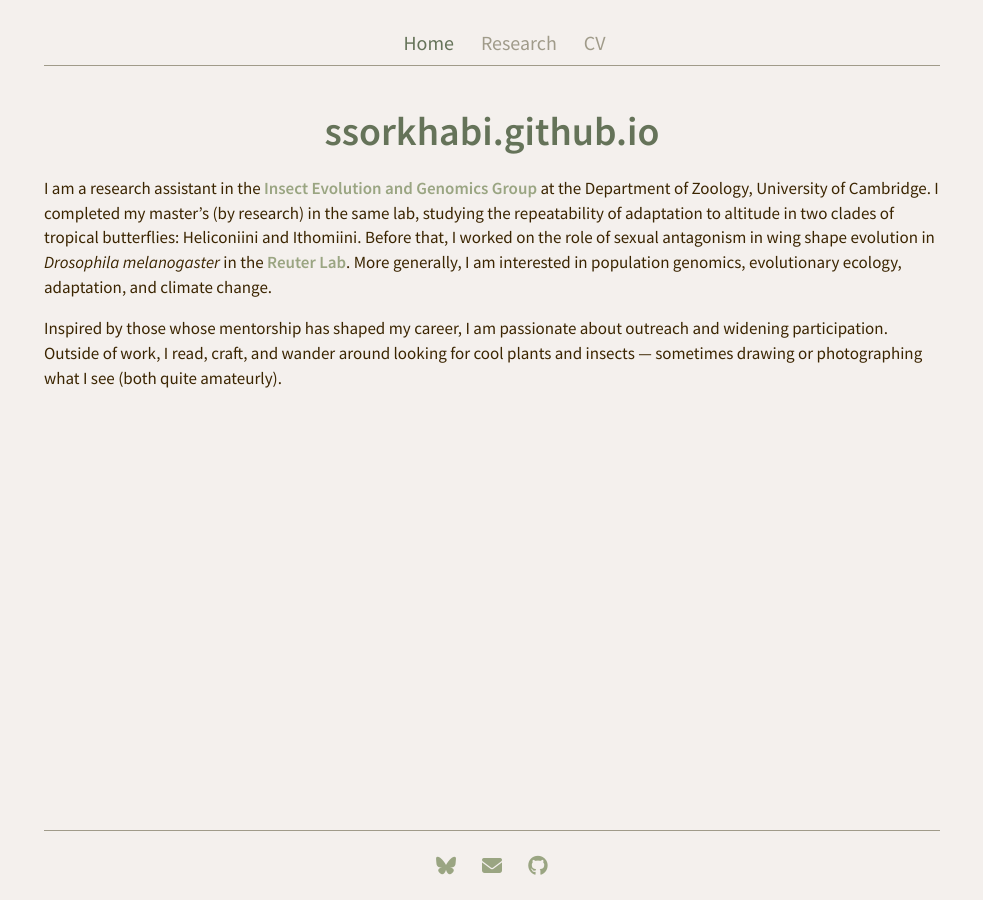
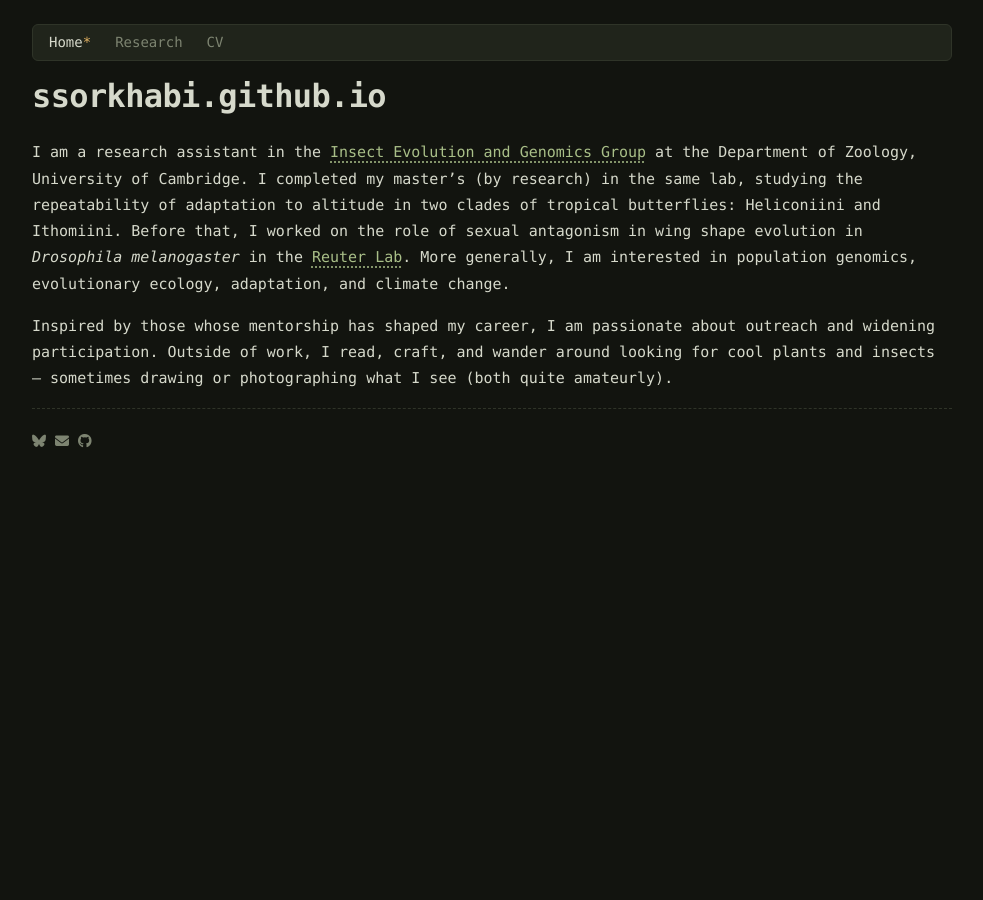
Before and after one commit to ssorkhabi/ssorkhabi.github.io, a Jekyll site: the page built from index.md, in a window 1280 px wide. Shown: the whole page, without its empty margins (148-1131 px from the left). Built offline with Jekyll 4.4.1, drawn with Linux system fonts in a browser that asks for light colours.

Commit message:
changed theme and layout
Removed old font definitions and updated color scheme for a dark terminal theme

```diff
--- a/css/main.css
+++ b/css/main.css
@@ -1,66 +1,30 @@
+/* TERMINAL THEME
+   A dark terminal window with a tmux-style status bar.
+   Everything is one monospace face; colour does the work that
+   weight and size used to do. Sage green carries over from the
+   old theme as the prompt / link colour. */
+
 /* COLOURS */
 :root {
-  --cream: #f4f0ed;
-  --border: #a09b8a;
-  --text: #3B2500;
-  --sage: #9aa582;
-  --sage-dark: #657359;
-  --muted: #a09b8a;
-}
-
-/* FONTS */
-@font-face {
-  font-family: "Adobe Garamond Pro";
-  src: url("../fonts/AGaramondPro-Bold.eot");
-  src: url("../fonts/AGaramondPro-Bold.eot?#iefix") format("embedded-opentype"),
-    url("../fonts/AGaramondPro-Bold.woff2") format("woff2"),
-    url("../fonts/AGaramondPro-Bold.woff") format("woff");
-  font-weight: bold;
-  font-style: normal;
-  font-display: swap;
-}
-
-@font-face {
-  font-family: "Adobe Garamond Pro";
-  src: url("../fonts/AGaramondPro-Italic.eot");
-  src: url("../fonts/AGaramondPro-Italic.eot?#iefix")
-      format("embedded-opentype"),
-    url("../fonts/AGaramondPro-Italic.woff2") format("woff2"),
-    url("../fonts/AGaramondPro-Italic.woff") format("woff");
-  font-weight: normal;
-  font-style: italic;
-  font-display: swap;
-}
-
-@font-face {
-  font-family: "Adobe Garamond Pro";
-  src: url("../fonts/AGaramondPro-Regular.eot");
-  src: url("../fonts/AGaramondPro-Regular.eot?#iefix")
-      format("embedded-opentype"),
-    url("../fonts/AGaramondPro-Regular.woff2") format("woff2"),
-    url("../fonts/AGaramondPro-Regular.woff") format("woff");
-  font-weight: normal;
-  font-style: normal;
-  font-display: swap;
-}
-
-@font-face {
-  font-family: "Adobe Garamond Pro";
-  src: url("../fonts/AGaramondPro-BoldItalic.eot");
-  src: url("../fonts/AGaramondPro-BoldItalic.eot?#iefix")
-      format("embedded-opentype"),
-    url("../fonts/AGaramondPro-BoldItalic.woff2") format("woff2"),
-    url("../fonts/AGaramondPro-BoldItalic.woff") format("woff");
-  font-weight: bold;
-  font-style: italic;
-  font-display: swap;
+  --bg: #12140f;          /* page behind the window */
+  --screen: #181b14;      /* inside the terminal window */
+  --bar: #20241b;         /* title bar and status bar */
+  --line: #2f3428;        /* hairlines */
+  --text: #d6d9cb;        /* normal output */
+  --muted: #7d8471;       /* comments, secondary text */
+  --sage: #a9bf88;        /* prompt user, links */
+  --sage-dark: #c8dba8;   /* link hover (brighter on dark) */
+  --amber: #e0b062;       /* paths, dates, headings */
+  --rose: #d98e7c;        /* errors, emphasis */
+  --mono: "JetBrains Mono", ui-monospace, "SFMono-Regular", Menlo, Consolas, monospace;
+  color-scheme: dark;
 }
 
 /* GENERAL */
 
 html {
   font-size: 10px;
-  background-color: var(--cream);
+  background-color: var(--bg);
 }
 
 *,
@@ -71,56 +35,83 @@ html {
 
 body {
   margin: 0 auto;
-  width: 70%;
-  padding-bottom: 8rem; /* keeps the last paragraph clear of the fixed footer */
-  background-color: var(--cream);
-  color: black;
-  font-family: "Source Sans Pro", sans-serif;
-  font-weight: 400;
+  max-width: 96rem;
+  padding: 0 2rem 6rem;
+  background-color: var(--bg);
+  color: var(--text);
+  font-family: var(--mono);
+  font-size: 1.5rem;
+  line-height: 1.65;
+  -webkit-font-smoothing: antialiased;
 }
 
-/* Let Markdown's *italic* and **bold** work */
+::selection {
+  background: var(--sage);
+  color: var(--bg);
+}
+
 em,
 i {
   font-style: italic;
+  color: var(--text);
 }
 
 strong,
 b {
-  font-weight: 600;
+  font-weight: 700;
+  color: var(--sage-dark);
 }
 
 /* Anchors */
 a {
   color: var(--sage);
-  font-weight: 600;
+  font-weight: 400;
+  text-decoration: underline;
+  text-decoration-style: dotted;
+  text-underline-offset: 0.25em;
+}
+
+a:hover {
+  color: var(--bg);
+  background-color: var(--sage);
   text-decoration: none;
 }
 
-a:hover {
-  color: var(--sage-dark);
+a:focus-visible {
+  outline: 2px solid var(--amber);
+  outline-offset: 2px;
 }
 
 h1 {
-  margin: 4rem 0 2rem;
-  font-size: 4rem;
-  font-family: "Source Sans Pro", sans-serif;
-  font-weight: 600;
-  text-align: center;
-  color: var(--sage-dark);
+  margin: 0.4rem 0 2.4rem;
+  font-family: var(--mono);
+  font-size: 3.2rem;
+  font-weight: 700;
+  line-height: 1.2;
+  letter-spacing: -0.02em;
+  color: var(--text);
+  text-align: left;
 }
 
-/* NAVIGATION */
+/* NAVIGATION: tmux-style status bar */
 
-/* Top bar: sticks to the top of the screen while scrolling */
+.nav-bar,
+.nav-bar-bottom {
+  display: flex;
+  align-items: center;
+  gap: 1.6rem;
+  padding: 0.6rem 1.2rem;
+  background-color: var(--bar);
+  border: 1px solid var(--line);
+  font-size: 1.4rem;
+}
+
 .nav-bar {
   position: sticky;
   top: 0;
   z-index: 2;
-  padding: 3rem 0 1rem;
-  text-align: center;
-  border-bottom: 1px solid var(--border);
-  background-color: var(--cream);
+  margin: 2.4rem 0 1.6rem;
+  border-radius: 6px;
 }
 
 /* Bottom bar: only shown on phones (see responsive.css) */
@@ -128,185 +119,310 @@ h1 {
   display: none;
 }
 
+.session {
+  color: var(--bar);
+  background-color: var(--sage);
+  padding: 0 0.6rem;
+  font-weight: 700;
+}
+
 .nav-bar ul,
 .nav-bar-bottom ul {
+  display: flex;
+  flex-wrap: wrap;
+  gap: 0.4rem 1.6rem;
   margin: 0;
   padding: 0;
   list-style: none;
 }
 
-.nav-bar li,
-.nav-bar-bottom li {
-  display: inline-block;
-  margin-left: 2.5rem;
+nav a {
+  color: var(--muted);
+  text-decoration: none;
+  padding: 0 0.4rem;
 }
 
-nav a {
-  font-size: 2rem;
-  font-weight: 500;
-  color: var(--muted);
+nav a.active {
+  color: var(--text);
 }
 
-nav a:hover,
-nav a.active {
-  color: var(--sage-dark);
+/* tmux marks the current window with * */
+nav a.active::after {
+  content: "*";
+  color: var(--amber);
+}
+
+nav a:hover {
+  color: var(--bg);
+  background-color: var(--sage);
+}
+
+/* TERMINAL WINDOW */
+
+.terminal {
+  background-color: var(--screen);
+  border: 1px solid var(--line);
+  border-radius: 8px;
+  overflow: hidden;
+  box-shadow: 0 2.4rem 6rem -2.4rem rgba(0, 0, 0, 0.7);
+}
+
+.titlebar {
+  display: flex;
+  align-items: center;
+  gap: 0.8rem;
+  padding: 1rem 1.4rem;
+  background-color: var(--bar);
+  border-bottom: 1px solid var(--line);
+}
+
+.dot {
+  width: 1.2rem;
+  height: 1.2rem;
+  border-radius: 50%;
+  background-color: var(--line);
+}
+
+.titlebar-text {
+  flex: 1;
+  margin-right: 4.4rem; /* balances the dots so the text sits centred */
+  text-align: center;
+  font-size: 1.3rem;
+  color: var(--muted);
+  white-space: nowrap;
+  overflow: hidden;
+  text-overflow: ellipsis;
+}
+
+.screen {
+  padding: 2.4rem 3.2rem 2.8rem;
+}
+
+.output {
+  max-width: 76ch;
+  margin-bottom: 2.4rem;
+}
+
+/* PROMPT */
+
+.prompt {
+  margin: 0 0 0.8rem;
+  font-size: 1.5rem;
+  line-height: 1.65;
+  color: var(--text);
+  overflow-wrap: anywhere;
+}
+
+.ps1-user { color: var(--sage); font-weight: 700; }
+.ps1-sep  { color: var(--muted); }
+.ps1-path { color: var(--amber); font-weight: 700; }
+.cmd      { color: var(--text); }
+
+.cursor {
+  display: inline-block;
+  width: 0.6em;
+  height: 1.15em;
+  vertical-align: text-bottom;
+  background-color: var(--text);
+  animation: blink 1.1s steps(1) infinite;
+}
+
+@keyframes blink {
+  50% { opacity: 0; }
+}
+
+@media (prefers-reduced-motion: reduce) {
+  .cursor { animation: none; }
 }
 
 /* TEXT */
 
-.lighter {
-  font-size: 1.7rem;
-  line-height: 1.45em;
-  width: 100%;
+p {
+  margin: 0 0 1.6rem;
+  font-size: 1.5rem;
+  line-height: 1.7;
+  color: var(--text);
+  text-align: left;
 }
 
-p {
+.lighter {
   font-size: 1.5rem;
-  line-height: 1.4em;
-  color: var(--text);
-  position: relative;
-  text-align: left;
+  line-height: 1.75;
 }
 
 /* HOME */
 
 .centerImage {
-  text-align: center;
   display: block;
   margin-top: 5%;
+  text-align: center;
 }
 
 /* RESEARCH */
 
 .research-body {
-  width: 70%;
-  margin: auto;
+  width: 100%;
 }
 
-/* Research titles */
+/* Research titles, shown as markdown headings */
 .rsrcht {
-  margin: 5rem auto 0;
-  font-size: 3.8rem;
-  color: var(--sage-dark);
-  font-family: "Source Sans Pro", sans-serif;
+  margin: 3.2rem 0 1.6rem;
+  font-family: var(--mono);
+  font-size: 2rem;
+  font-weight: 700;
+  line-height: 1.35;
+  color: var(--amber);
   text-align: left;
-  font-weight: normal;
+  text-wrap: balance;
+}
+
+.research-body > .rsrcht:first-child {
+  margin-top: 0.8rem;
+}
+
+.rsrcht::before {
+  content: "## ";
+  color: var(--muted);
+  font-weight: 400;
 }
 
 /* Research images */
 .rimg {
-  width: 70%;
   display: block;
-  margin: 2rem auto;
+  width: 100%;
+  margin: 2rem 0;
+  border: 1px solid var(--line);
 }
 
 /* Research paragraphs */
 .research {
-  font-size: 1.7rem;
-  line-height: 1.45em;
+  font-size: 1.5rem;
+  line-height: 1.75;
   color: var(--text);
-  width: 100%;
 }
 
-/* Short green line between research projects */
+/* A bold-only paragraph acts as a sub-heading */
+.research > strong:only-child::before {
+  content: "### ";
+  color: var(--muted);
+  font-weight: 400;
+}
+
+/* Divider between research projects, drawn with box characters */
 .separator {
-  width: 18rem;
-  height: 2px;
-  margin: 5rem auto;
-  background-color: var(--sage);
+  margin: 3.6rem 0;
+  overflow: hidden;
+  white-space: nowrap;
+  color: var(--line);
+}
+
+.separator::before {
+  content: "────────────────────────────────────────────────────────────────────────────────────────────";
 }
 
 hr {
-  height: 1px;
-  background-color: var(--border);
+  height: 0;
   border: none;
+  border-top: 1px dashed var(--line);
   padding: 0;
 }
 
 /* FOOTER */
 
 footer {
-  position: fixed;
-  bottom: 0;
-  left: 0;
-  right: 0;
-  margin: 0 auto;
-  width: 70%;
-  z-index: 1;
-  text-align: center;
-  border-top: 1px solid var(--border);
-  background-color: var(--cream);
+  padding-top: 2rem;
+  border-top: 1px dashed var(--line);
+}
+
+.links {
+  display: flex;
+  flex-wrap: wrap;
+  gap: 0.8rem 2.8rem;
+  margin: 0 0 1.6rem;
 }
 
 .social-icon {
-  display: inline-block;
-  padding: 20px 0;
-  width: 40px;
-  margin: 2px;
-  font-size: 20px;
-  text-align: center;
+  display: inline-flex;
+  align-items: center;
+  gap: 0.8rem;
+  font-size: 1.5rem;
   color: var(--sage);
+  text-decoration: none;
 }
 
-.social-icon:hover {
-  color: var(--sage-dark);
+.social-icon i {
+  font-size: 1.4rem;
+  color: var(--muted);
 }
 
-/* CV */
+.social-icon:hover i {
+  color: inherit;
+}
+
+/* CV: laid out like `ls -l` columns */
 
 .short-cv {
-  margin: 8rem 10rem 10rem 0;
+  margin: 0.8rem 0 1.6rem;
 }
 
 .short-cv ul {
+  display: grid;
+  gap: 2rem;
+  margin: 0;
   padding: 0;
-  margin: 2.2rem 0 4rem 3rem;
   list-style: none;
-  display: block;
+}
+
+.short-cv li {
+  display: grid;
+  grid-template-columns: 17ch 2ch minmax(0, 1fr);
+  font-size: 1.5rem;
+  line-height: 1.6;
   color: var(--text);
 }
 
-.short-cv li {
-  display: block;
-  list-style: none;
-  font-size: 2rem;
-  margin-bottom: 2rem;
+.dates-cv {
+  grid-column: 1;
+  grid-row: 1 / span 2;
+  font-weight: 400;
+  font-size: 1.5rem;
+  color: var(--amber);
+  font-variant-numeric: tabular-nums;
+}
+
+.bar-cv {
+  grid-column: 2;
+  grid-row: 1 / span 2;
+  color: var(--line);
+}
+
+.title-cv {
+  grid-column: 3;
+  font-weight: 700;
+  font-size: 1.5rem;
+  margin: 0;
   color: var(--text);
 }
 
-/* CV titles */
-.title-cv {
-  font-weight: 600;
-  font-size: 2rem;
-  margin-bottom: 0.5rem;
-  color: var(--text);
-}
-
-/* CV dates */
-.dates-cv {
-  display: inline-block;
-  font-weight: 600;
-  font-size: 2.2rem;
-  color: var(--sage-dark);
-}
-
-/* CV uni names */
 .unis-cv {
-  font-family: "Source Sans Pro", sans-serif;
-  font-weight: normal;
-  font-size: 2.1rem;
-  margin-top: -0.2rem;
-  color: var(--text);
+  grid-column: 3;
+  font-family: var(--mono);
+  font-weight: 400;
+  font-size: 1.5rem;
+  margin: 0;
+  color: var(--muted);
 }
 
 #cv-name {
   display: block;
-  font-size: 3rem;
-  font-weight: 600;
-  margin-bottom: -1.5rem;
+  font-size: 2.4rem;
+  font-weight: 700;
+  margin-bottom: 1.6rem;
   color: var(--text);
 }
 
-.bar-cv {
-  color: var(--sage);
+/* 404 */
+
+.not-found {
+  color: var(--rose);
 }
```
